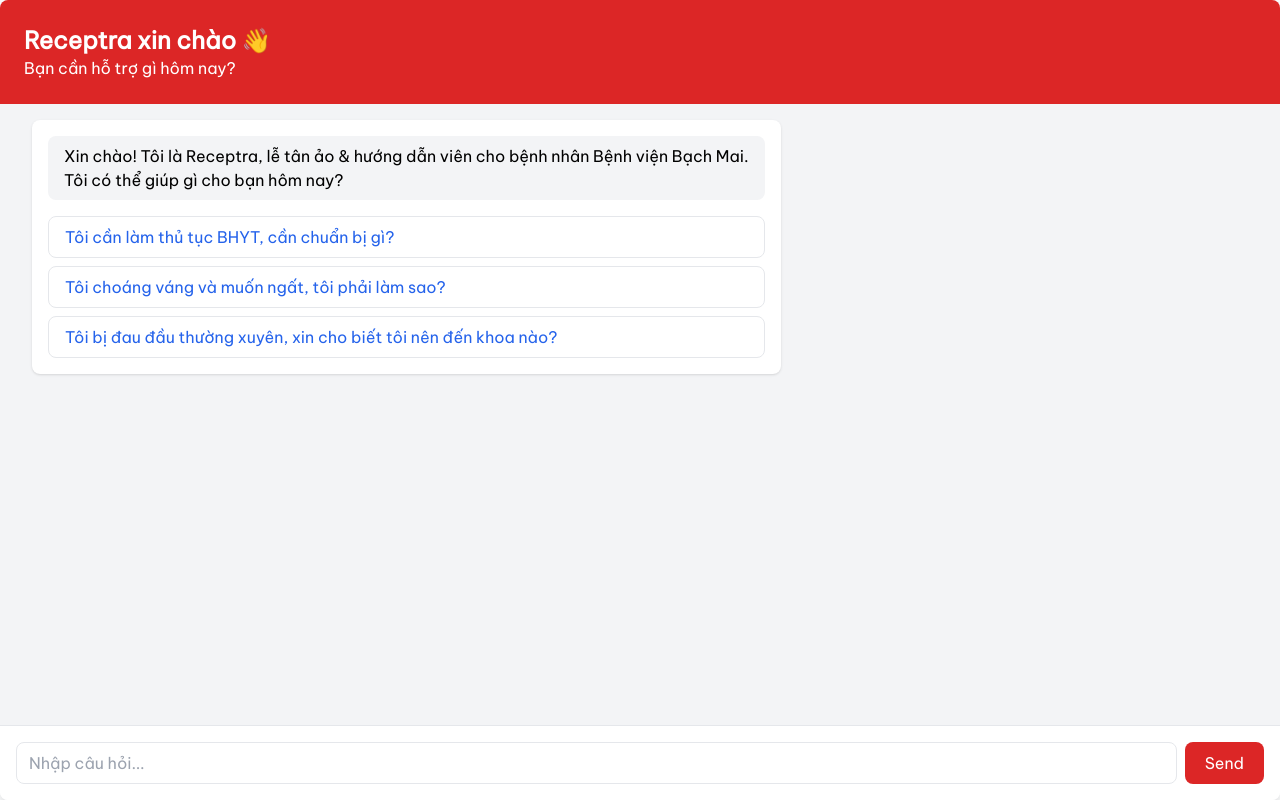
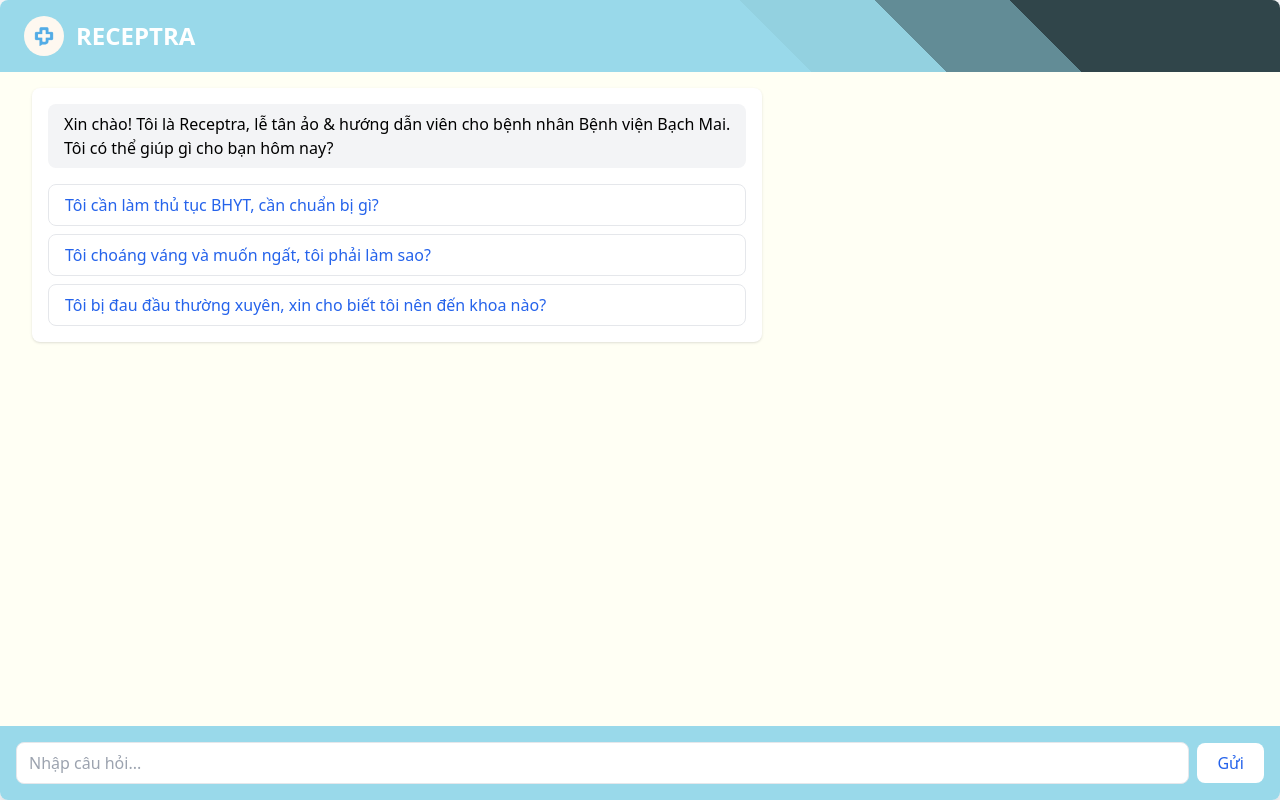
Before and after one commit to PhucPhamHong-dev/Receptra, a Flask app: page / in a window 1280 px wide. Run offline with Flask 3, Linux system fonts and the light colour scheme; some libraries are stand-ins or nearby versions.

Commit message:
Update new image for logo and user, From that i complete new frontend

```diff
--- a/app.py
+++ b/app.py
@@ -7,6 +7,7 @@ import logging
 import requests
 from dotenv import load_dotenv
 from flask import Flask, request, jsonify, render_template
+from markdown import markdown
 
 # Load environment variables from .env
 load_dotenv()
@@ -97,10 +98,11 @@ def receive_webhook():
     data = request.get_json(force=True)
     payload = data.get("payload", {})
     if "text" in payload:
-        content = payload["text"].get("content", "")
-        app.logger.info(f"[BOT REPLY] {content}")
+        raw_md = payload["text"].get("content", "")
+        content_html = markdown(raw_md, extensions=['extra', 'sane_lists'])
+        app.logger.info(f"[BOT REPLY - HTML] {content_html}")
         global last_bot_reply
-        last_bot_reply = {"reply": content}
+        last_bot_reply = {"reply": content_html}
 
     return "OK", 200
 
--- a/templates/index.html
+++ b/templates/index.html
@@ -1,112 +1,213 @@
 <!DOCTYPE html>
 <html lang="vi">
 <head>
-  <meta charset="UTF-8">
-  <meta name="viewport" content="width=device-width, initial-scale=1.0">
+  <meta charset="UTF-8" />
+  <!-- Favicon for browser tab -->
+  <link rel="icon" type="image/png" href="{{ url_for('static', filename='img/logo.png') }}" />
+  <!-- Ensure responsive layout on mobile devices -->
+  <meta name="viewport" content="width=device-width, initial-scale=1.0"/>
   <title>RECEPTRA</title>
-  <link rel="preconnect" href="https://fonts.googleapis.com">
-  <link rel="preconnect" href="https://fonts.gstatic.com" crossorigin>
-  <link href="https://fonts.googleapis.com/css2?family=Be+Vietnam+Pro&display=swap" rel="stylesheet">
+  <!-- TailwindCSS CDN for utility-first styling -->
   <script src="https://cdn.tailwindcss.com"></script>
   <style>
-    html, body { height: 100%; margin: 0; }
-    body { font-family: 'Be Vietnam Pro', sans-serif; }
+    /* Make html and body fill full height, remove default margin */
+    html, body {
+      height: 100%;
+      margin: 0;
+    }
+
+    /* Enable natural line breaks in bot messages */
+    .bot-message {
+      white-space: pre-line;
+    }
+
+    /* Header styling: base background color and relative positioning for pseudo-elements */
+    header {
+      position: relative;
+      overflow: hidden;
+      /* Diagonal gradient strip from top-left to bottom-right */
+      background-image: linear-gradient(
+        45deg,
+        rgb(153, 217, 234) 0%,
+        rgb(153, 217, 234) 60%,
+        rgb(147, 209, 224) 60%,
+        rgb(147, 209, 224) 70%,
+        rgb(98, 140, 150) 70%,
+        rgb(98, 140, 150) 80%,
+        rgb(48, 69, 74) 80%,
+        rgb(48, 69, 74) 100%
+      );
+    }
   </style>
 </head>
-<body class="bg-gray-50 flex flex-col h-full">
-  <!-- Wrapper full screen -->
+<body class="flex flex-col h-full bg-gray-100">
+  <!-- Main container: white background, rounded corners, shadow -->
   <div class="flex flex-col flex-1 bg-white shadow-lg rounded-lg overflow-hidden">
-    <!-- Header -->
-    <div class="p-6 bg-red-600 text-white">
-      <h1 class="text-2xl font-semibold">Receptra xin chào 👋</h1>
-      <p>Bạn cần hỗ trợ gì hôm nay?</p>
+    <!-- Top bar with logo and title -->
+    <header class="flex items-center justify-start px-6 py-4">
+      <img
+        src="{{ url_for('static', filename='img/logo.png') }}"
+        alt="Logo Receptra"
+        class="h-10 w-10 rounded-full mr-3"
+      />
+      <span class="text-white text-2xl font-bold">RECEPTRA</span>
+    </header>
+
+    <!-- Chat area: scrollable content -->
+    <main id="chat-window" class="flex-1 p-4 overflow-y-auto bg-[rgb(255,255,244)] space-y-4">
+      <!-- Initial welcome message and quick-pick prompts -->
+      <div id="initial-wrapper" class="w-fit bg-white p-4 rounded-lg shadow space-y-4 mx-4">
+        <div class="space-y-2 text-left">
+          <div class="inline-block bg-gray-100 px-4 py-2 rounded-lg">
+            Xin chào! Tôi là Receptra, lễ tân ảo &amp; hướng dẫn viên cho bệnh nhân Bệnh viện Bạch Mai.<br>
+            Tôi có thể giúp gì cho bạn hôm nay?
+          </div>
+        </div>
+        <div class="flex flex-col gap-2">
+          <!-- Prompt button: fills input when clicked -->
+          <button
+            class="prompt-card px-4 py-2 bg-white border text-blue-600 rounded-lg text-left hover:bg-gray-50"
+            data-prompt="Tôi cần làm thủ tục BHYT, cần chuẩn bị gì?"
+          >
+            Tôi cần làm thủ tục BHYT, cần chuẩn bị gì?
+          </button>
+          <button
+            class="prompt-card px-4 py-2 bg-white border text-blue-600 rounded-lg text-left hover:bg-gray-50"
+            data-prompt="Tôi choáng váng và muốn ngất, tôi phải làm sao?"
+          >
+            Tôi choáng váng và muốn ngất, tôi phải làm sao?
+          </button>
+          <button
+            class="prompt-card px-4 py-2 bg-white border text-blue-600 rounded-lg text-left hover:bg-gray-50"
+            data-prompt="Tôi bị đau đầu thường xuyên, xin cho biết tôi nên đến khoa nào?"
+          >
+            Tôi bị đau đầu thường xuyên, xin cho biết tôi nên đến khoa nào?
+          </button>
+        </div>
+      </div>
+    </main>
+
+    <!-- Hidden typing indicator, shown while waiting for bot response -->
+    <div id="typing-indicator" class="px-4 py-2 text-gray-500 italic hidden">
+      Bot is typing...
     </div>
 
-    <!-- Chat area -->
-    <div id="chat-window" class="flex-1 p-4 overflow-y-auto space-y-3 bg-gray-100"></div>
-
-    <!-- Typing indicator -->
-    <div id="typing-indicator" class="px-4 py-2 text-gray-500 italic hidden">Bot đang nhập...</div>
-
-    <!-- Input area -->
-    <div class="p-4 border-t bg-white">
-      <div class="flex gap-2">
-        <input id="user-input" type="text" placeholder="Nhập câu hỏi..."
-               class="flex-1 border rounded-lg px-3 py-2 focus:outline-none focus:ring-2 focus:ring-red-400">
-        <button id="send-btn" class="px-5 py-2 bg-red-600 text-white rounded-lg hover:bg-red-700">Send</button>
+    <!-- User input area at bottom -->
+    <footer class="p-4 bg-[rgb(153,217,234)]">
+      <div class="flex items-center gap-2">
+        <input
+          id="user-input"
+          type="text"
+          placeholder="Nhập câu hỏi..."
+          class="flex-1 border rounded-lg px-3 py-2 focus:outline-none focus:ring-2 focus:ring-blue-300"
+        />
+        <button
+          id="send-btn"
+          class="px-5 py-2 bg-white text-blue-600 rounded-lg hover:bg-gray-100"
+        >
+          Gửi
+        </button>
       </div>
-    </div>
+    </footer>
   </div>
 
   <script>
-    document.addEventListener("DOMContentLoaded", () => {
-      const chatWindow = document.getElementById("chat-window");
-      const typingEl = document.getElementById("typing-indicator");
-      const inputEl = document.getElementById("user-input");
-      const sendBtn = document.getElementById("send-btn");
+    document.addEventListener('DOMContentLoaded', () => {
+      const chatWindow = document.getElementById('chat-window');
+      const typingEl = document.getElementById('typing-indicator');
+      const inputEl = document.getElementById('user-input');
+      const sendBtn = document.getElementById('send-btn');
+      const initWrap = document.getElementById('initial-wrapper');
 
-      // Initial typing
-      typingEl.classList.remove("hidden");
-      setTimeout(() => {
-        typingEl.classList.add("hidden");
-        const wrapper = document.createElement("div");
-        wrapper.className = " w-fit bg-white p-4 rounded-lg shadow space-y-4 mx-4";
-        wrapper.innerHTML = `
-          <div class="space-y-2 text-left">
-            <div class="inline-block bg-gray-100 px-4 py-2 rounded-lg">
-              Xin chào! Tôi là Receptra, lễ tân ảo & hướng dẫn viên cho bệnh nhân Bệnh viện Bạch Mai.<br>
-              Tôi có thể giúp gì cho bạn hôm nay?
-            </div>
+      // Append a user message bubble on the right
+      function appendUser(text) {
+        const container = document.createElement('div');
+        container.className = 'flex justify-end items-start space-x-2';
+        container.innerHTML = `
+          <div class="bg-blue-100 text-blue-800 px-4 py-2 rounded-lg max-w-[40%]">
+            ${text}
           </div>
-          <div class="flex flex-col gap-2 ">
-            <button class="prompt-card px-4 py-2 bg-white border text-blue-600 rounded-lg text-left hover:bg-gray-50"
-                    data-prompt="Tôi cần làm thủ tục BHYT, cần chuẩn bị gì?">Tôi cần làm thủ tục BHYT, cần chuẩn bị gì?</button>
-            <button class="prompt-card px-4 py-2 bg-white border text-blue-600 rounded-lg text-left hover:bg-gray-50"
-                    data-prompt="Tôi choáng váng và muốn ngất, tôi phải làm sao?">Tôi choáng váng và muốn ngất, tôi phải làm sao?</button>
-            <button class="prompt-card px-4 py-2 bg-white border text-blue-600 rounded-lg text-left hover:bg-gray-50"
-                    data-prompt="Tôi bị đau đầu thường xuyên, xin cho biết tôi nên đến khoa nào? ">Tôi bị đau đầu thường xuyên, xin cho biết tôi nên đến khoa nào?  </button>
-          </div>`;
-        chatWindow.appendChild(wrapper);
+          <img
+            src="{{ url_for('static', filename='img/user.png') }}"
+            alt="User Avatar"
+            class="h-6 w-6 rounded-full mt-1"
+          />
+        `;
+        chatWindow.appendChild(container);
         chatWindow.scrollTop = chatWindow.scrollHeight;
-        wrapper.querySelectorAll(".prompt-card").forEach(btn => btn.addEventListener("click", () => {
+      }
+
+      // Append a bot message bubble on the left
+      function appendBot(text) {
+        const container = document.createElement('div');
+        container.className = 'flex items-start space-x-2';
+        container.innerHTML = `
+          <img
+            src="{{ url_for('static', filename='img/logo.png') }}"
+            alt="Bot Avatar"
+            class="h-6 w-6 rounded-full mt-1"
+          />
+          <div class="bot-message bg-white px-4 py-2 rounded-lg shadow max-w-[60%]">
+            ${text}
+          </div>
+        `;
+        chatWindow.appendChild(container);
+        chatWindow.scrollTop = chatWindow.scrollHeight;
+      }
+
+      // Set prompt buttons to load text into input field
+      initWrap.querySelectorAll('.prompt-card').forEach(btn => {
+        btn.addEventListener('click', () => {
           inputEl.value = btn.dataset.prompt;
           inputEl.focus();
-        }));
-      }, 2000);
+        });
+      });
 
-      const sendMessage = async () => {
-        const text = inputEl.value.trim(); if (!text) return;
-        const userDiv = document.createElement("div");
-        userDiv.className = "text-right";
-        userDiv.innerHTML = `<span class="inline-block bg-red-100 text-red-800 px-3 py-1 rounded-lg">${text}</span>`;
-        chatWindow.appendChild(userDiv);
+      // Send message to server and handle response
+      async function sendMessage() {
+        const text = inputEl.value.trim();
+        if (!text) return;
+
+        // Remove initial prompt cards on first send
+        if (initWrap) {
+          initWrap.remove();
+        }
+
+        appendUser(text);
         inputEl.value = '';
-        chatWindow.scrollTop = chatWindow.scrollHeight;
-
-        typingEl.classList.remove("hidden");
-        chatWindow.scrollTop = chatWindow.scrollHeight;
+        typingEl.classList.remove('hidden');
 
         try {
-          await fetch("/chat", { method: "POST", headers: { "Content-Type": "application/json" }, body: JSON.stringify({ message: text }) });
+          // Send chat request
+          await fetch('/chat', {
+            method: 'POST',
+            headers: { 'Content-Type': 'application/json' },
+            body: JSON.stringify({ message: text })
+          });
+
+          // Poll for the bot's reply
           let reply = '';
           while (!reply) {
-            const resp = await fetch("/latest-reply");
-            const data = await resp.json(); reply = data.reply || '';
-            if (!reply) await new Promise(r => setTimeout(r, 500));
+            const resp = await fetch('/latest-reply');
+            const data = await resp.json();
+            reply = (data.reply || '').trim();
+            if (!reply) await new Promise(r => setTimeout(r, 300));
           }
-          typingEl.classList.add("hidden");
-          const botDiv = document.createElement("div");
-          botDiv.className = "text-left my-2";
-          botDiv.innerHTML = `<div class="inline-block bg-white bg-opacity-100 px-4 py-2 rounded-lg shadow mx-4">${reply}</div>`;
-          chatWindow.appendChild(botDiv);
-          chatWindow.scrollTop = chatWindow.scrollHeight;
+
+          typingEl.classList.add('hidden');
+          appendBot(reply);
         } catch (err) {
-          typingEl.classList.add("hidden"); console.error("Gửi /chat lỗi:", err);
+          typingEl.classList.add('hidden');
+          console.error(err);
+          appendBot('Sorry, there was an error sending your message. Please try again.');
         }
-      };
+      }
 
-      sendBtn.addEventListener("click", sendMessage);
-      inputEl.addEventListener("keyup", e => { if (e.key === "Enter") sendMessage(); });
+      // Trigger send on button click or Enter key
+      sendBtn.addEventListener('click', sendMessage);
+      inputEl.addEventListener('keyup', e => {
+        if (e.key === 'Enter') sendMessage();
+      });
     });
   </script>
 </body>
```
Also changed, not shown: static/img/logo.png (added), 1 other file.
